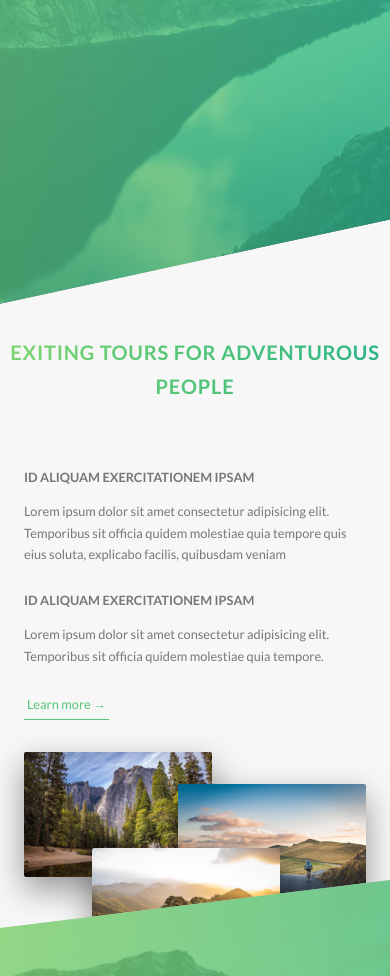
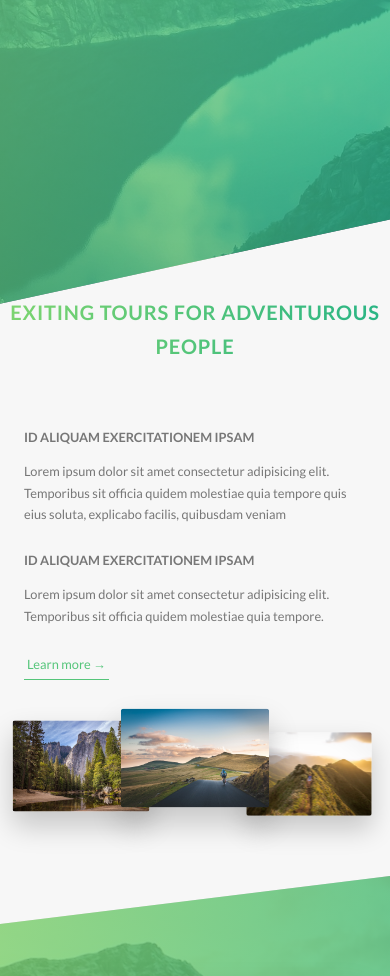
Before and after one commit to front-end-code/natours, a website: page index.html in a window 390 px wide. Shown: the part 498-1474 px from the top of the page. Drawn offline with Linux system fonts and the light colour scheme.

Commit message:
responsive styles for feature-box

```diff
--- a/scss/base/_utilities.scss
+++ b/scss/base/_utilities.scss
@@ -6,6 +6,10 @@
 }
 .u-margin-bottom-medium {
     margin-bottom: 4rem !important;
+
+    @include respond (portrait) {
+        margin-bottom: 3rem !important;
+    }
 }
 .u-margin-bottom-small {
     margin-bottom: 1.5rem !important;
@@ -16,4 +20,8 @@
 }
 .u-margin-top-big {
     margin-top: 8rem !important;
+
+    @include respond (portrait) {
+        margin-top: 5rem !important;
+    }
 }
--- a/scss/components/_compositions.scss
+++ b/scss/components/_compositions.scss
@@ -9,19 +9,43 @@
         outline-offset: 1rem;
         transition: all .2s;
 
+        @include respond (portrait) {
+            width: 33.33333%;
+            box-shadow: 0 1.5rem 3rem rgba($color-black, .2);
+            position: relative;
+            float: left;
+        }
+
         &--p1 {
             left: 0;
             top: -2rem;
+
+            @include respond (portrait) {
+                top: 0;
+                transform: scale(1.2);
+            }
         }
 
         &--p2 {
             right: 0;
             top: 2rem;
+
+            @include respond (portrait) {
+                top: -1rem;
+                transform: scale(1.3);
+                z-index: 10;
+            }
         }
 
         &--p3 {
             left: 20%;
             top: 10rem;
+
+            @include respond (portrait) {
+                top: 1rem;
+                left: 0;
+                transform: scale(1.1);
+            }
         }
 
         &:hover {
--- a/scss/components/_feature-box.scss
+++ b/scss/components/_feature-box.scss
@@ -7,6 +7,10 @@
     box-shadow: 0 1.5rem 4rem rgba($color-black, .15);
     transition: all .2s;
 
+    @include respond (portrait) {
+        padding: 2rem;
+    }
+
     &__icon {
         font-size: 6rem;
         margin-bottom: .5rem;
@@ -15,6 +19,10 @@
         -webkit-background-clip: text;
         background-clip: text;
         color: transparent;
+
+        @include respond (portrait) {
+            margin-bottom: 0;
+        }
     }
 
     &:hover {
--- a/scss/layout/_footer.scss
+++ b/scss/layout/_footer.scss
@@ -10,6 +10,10 @@
     &__logo-box {
         text-align: center;
         margin-bottom: 8rem;
+
+        @include respond (portrait) {
+            margin-bottom: 4rem;
+        }
     }
     &__logo {
         width: 15rem;
--- a/scss/pages/_home.scss
+++ b/scss/pages/_home.scss
@@ -2,6 +2,10 @@
     background-color: $color-gray-light-1;
     padding: 25rem 0;
     margin-top: -20vh;
+
+    @include respond (portrait) {
+        padding: 20rem 0;
+    }
 }
 .section-features {
     padding: 20rem 0;
@@ -15,19 +19,35 @@
     & > * {
         transform: skewY(7deg);
     }
+
+    @include respond (portrait) {
+        padding: 10rem 0;
+    }
 }
 .section-tours {
     background-color: $color-gray-light-1;
     padding: 25rem 0 15rem;
     margin-top: -10rem;
+
+    @include respond (portrait) {
+        padding: 20rem 0 10rem;
+    }
 }
 .section-stories {
     position: relative;
     padding: 15rem 0;
+
+    @include respond (portrait) {
+        padding: 10rem 0;
+    }
 }
 .section-book {
     padding: 15rem 0;
     background-image: linear-gradient(to right bottom, $color-primary-light, $color-primary-dark);
+
+    @include respond (portrait) {
+        padding: 10rem 0;
+    }
 }
 .book {
     background-image:
```
Also changed, not shown: css/style.css.
